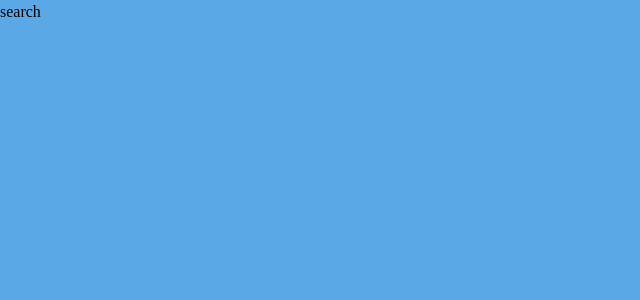
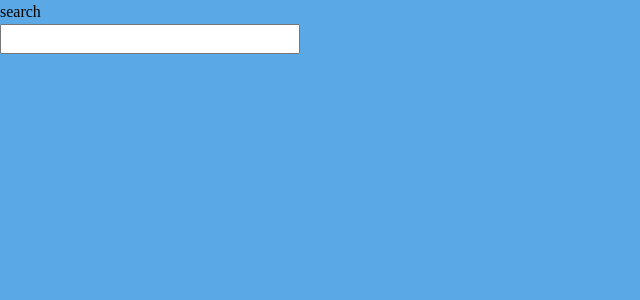
Before and after one commit to EthanSNJ/weather-website, a Vue app: page / in a window 1280 px wide. Shown: the top 300 px of the page, without its empty margins (0-640 px from the left). Built offline with nearby package versions, Linux system fonts and the light colour scheme.

Commit message:
[ADD] starter for city suggestions

```diff
--- a/src/pages/search/index.vue
+++ b/src/pages/search/index.vue
@@ -1,9 +1,40 @@
 <script setup lang="ts">
+import { ref, watch } from "vue";
+let input = ref("");
+watch(input, (value) => {
+  if (value.length >= 3) {
+    console.log("searching for", value);
+  }
+});
 </script>
 
 <template>
   <div>search</div>
+  <div id="input-container">
+    <input id="city-input" type="text" v-model="input" @input="input = $event.target.value" />
+    <span id="proposition" v-if="input.length >= 3">proposition</span>
+  </div>
 </template>
 
 <style scoped>
+#input-container {
+  position: relative;
+  display: flex;
+  flex-direction: column;
+  width: 300px;
+}
+
+#city-input {
+  width: 100%;
+  outline: none;
+}
+
+#proposition {
+  position: absolute;
+  top: 100%;
+  left: 0;
+  width: 100%;
+  background-color: white;
+  border: 1px solid black;
+}
 </style>
```
